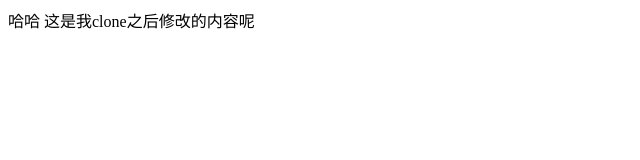
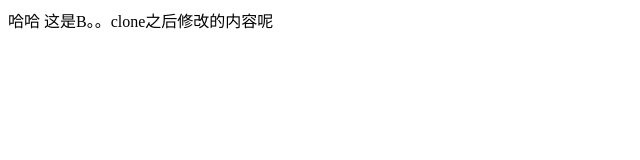
Before and after one commit to masterjiyuhang/hicch, a plain HTML site: page index.html in a window 1280 px wide. Shown: the full height of the page, 0-640 px from the left. Drawn offline with Linux system fonts and the light colour scheme.

Commit message:
B克隆之后的提交

```diff
--- a/index.html
+++ b/index.html
@@ -7,7 +7,7 @@
 <body>
 	<div>
 		哈哈
-		这是我clone之后修改的内容呢
+		这是B。。clone之后修改的内容呢
 	</div>
 
 </body>
```
